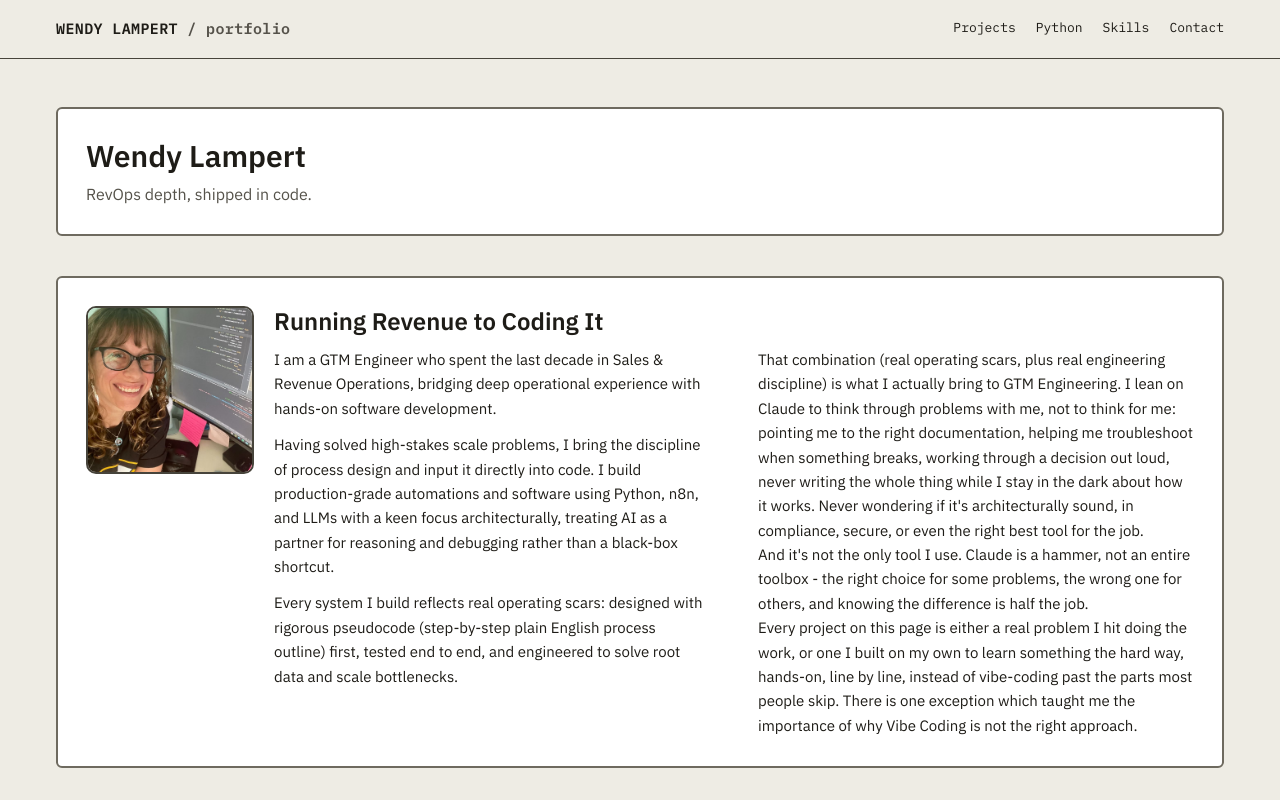
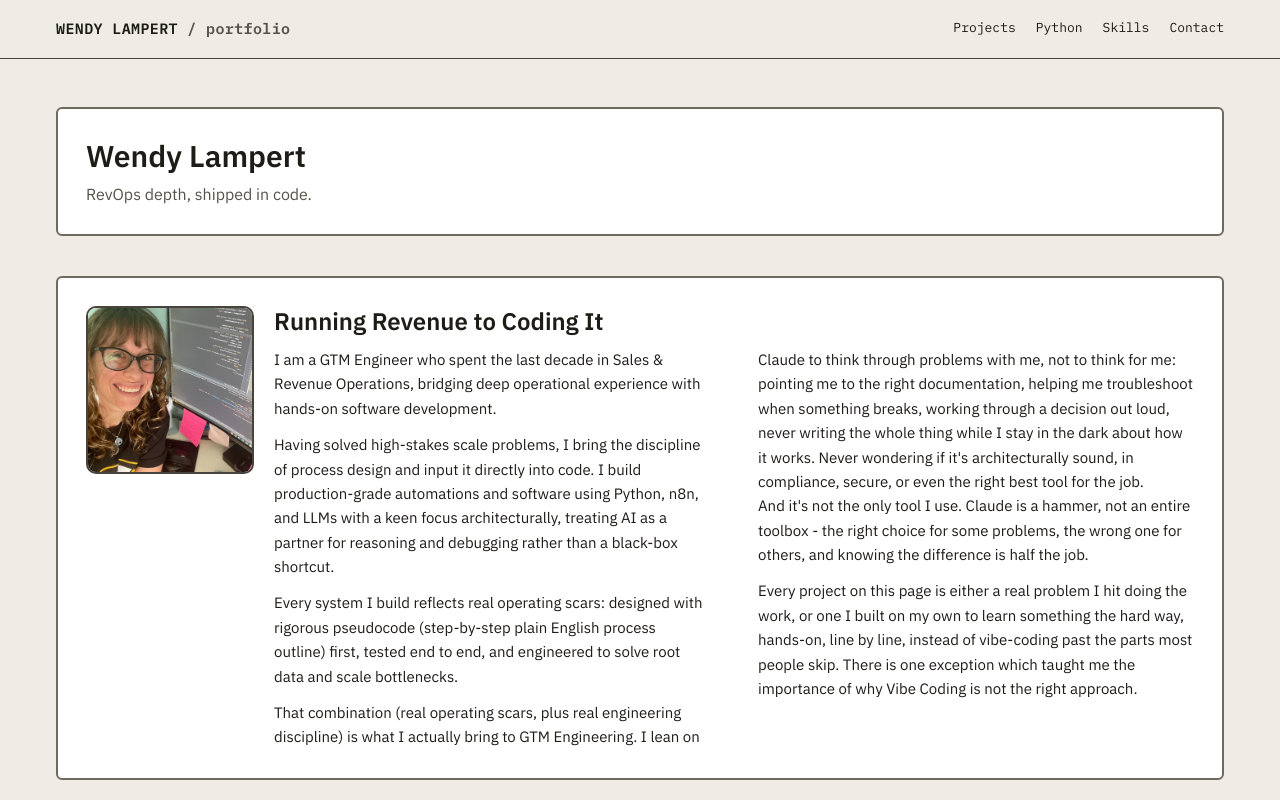
Before and after one commit to lampertwb/lampertwb, a Next.js app: page / in a window 1280 px wide. Shown: the top 800 px of the page. Built offline with nearby package versions, Linux system fonts and the light colour scheme.

Commit message:
additional line break in bio, spelt Keen right

```diff
--- a/app/page.tsx
+++ b/app/page.tsx
@@ -611,12 +611,12 @@ export default function Home() {
               troubleshoot when something breaks, working through a decision out loud, never
               writing the whole thing while I stay in the dark about how it works. Never wondering
               if it's architecturally sound, in compliance, secure, or even the right best tool for the job.
-              </p>
-            <p className="  text-[15px] leading-relaxed">
+</p>
+            <p className="mb-3 text-[15px] leading-relaxed">
               And it&apos;s not the only tool I use. Claude is a hammer, not an entire toolbox - the right choice
               for some problems, the wrong one for others, and knowing the difference is half the job.
-            </p>
-            <p className="  text-[15px] leading-relaxed">
+</p>
+            <p className="mb-3 text-[15px] leading-relaxed">
               Every project on this page is either a real problem I hit doing the work, or one I
               built on my own to learn something the hard way, hands-on, line by line,  instead
               of vibe-coding past the parts most people skip. There is one exception which taught
```
